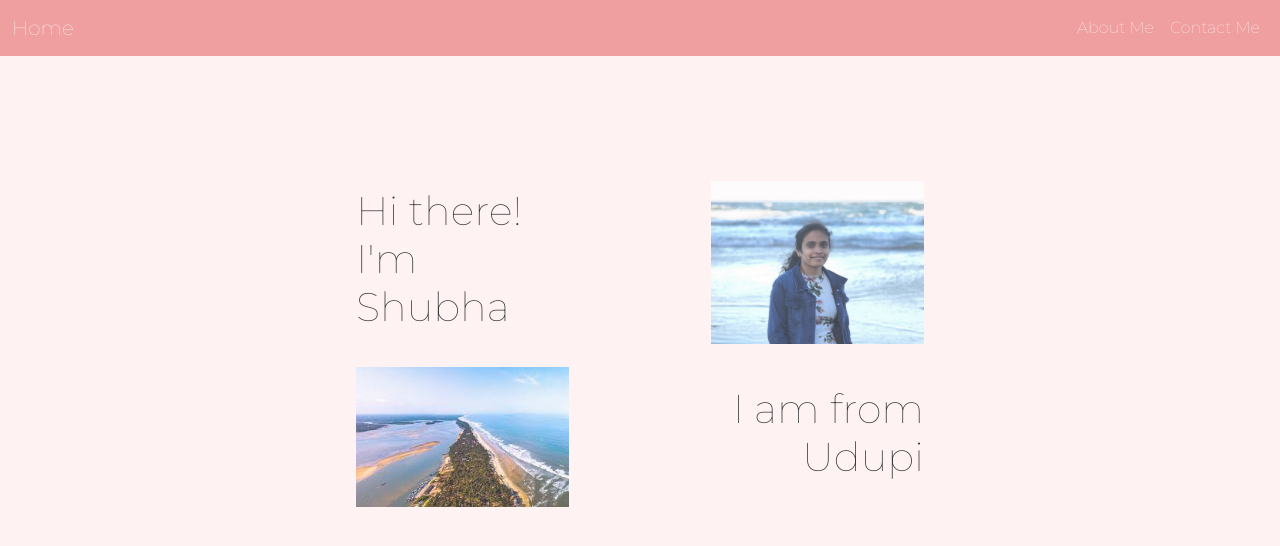
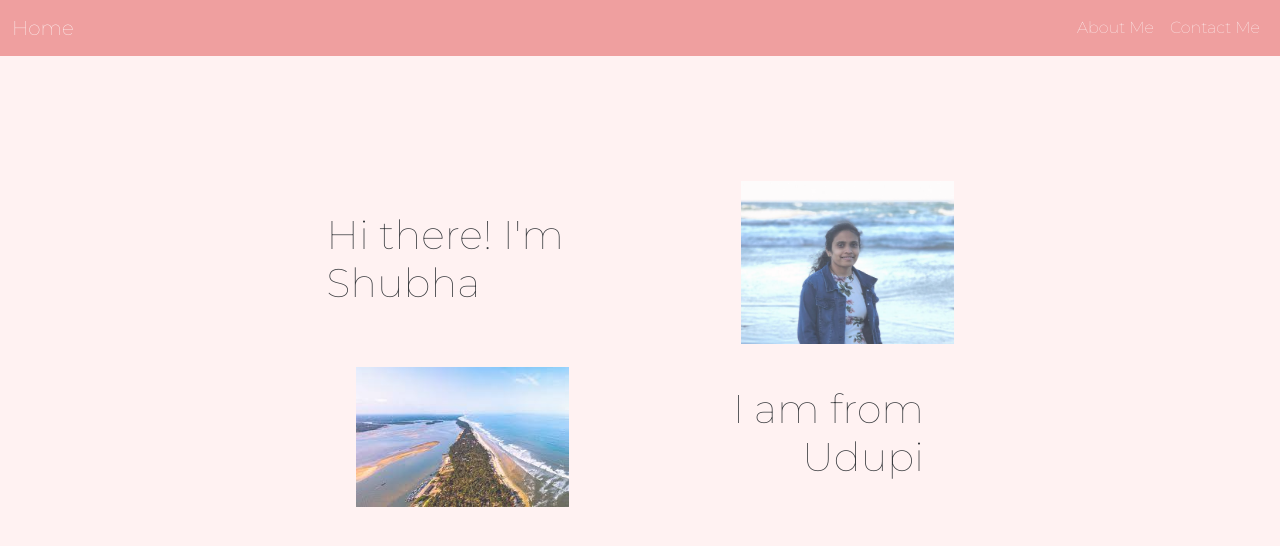
Before and after one commit to shubhamadhavkamath/first_page, a plain HTML site: page index.html in a window 1280 px wide. Drawn offline with nearby package versions, Linux system fonts and the light colour scheme.

Commit message:
more changes

```diff
--- a/index.html
+++ b/index.html
@@ -43,7 +43,7 @@
       <section id="main" class="container">
 
         <div class="row">
-            <div class="col col-sm-8 col-md-3 col-lg-4">
+            <div class="col col-sm-8 col-md-4 col-lg-6">
                 <h1>Hi there! I'm Shubha</h1>
             </div>
             <div class="col right-col col-sm-8 col-md-3 col-lg-4">
@@ -61,6 +61,8 @@
     </section>
 
 
+
+
       <script src="https://cdn.jsdelivr.net/npm/bootstrap@5.2.0-beta1/dist/js/bootstrap.bundle.min.js" integrity="sha384-pprn3073KE6tl6bjs2QrFaJGz5/SUsLqktiwsUTF55Jfv3qYSDhgCecCxMW52nD2" crossorigin="anonymous"></script>
 
 </body>
```
Also changed, not shown: about.html (+4 -0 lines), contact.html (+4 -0 lines).
